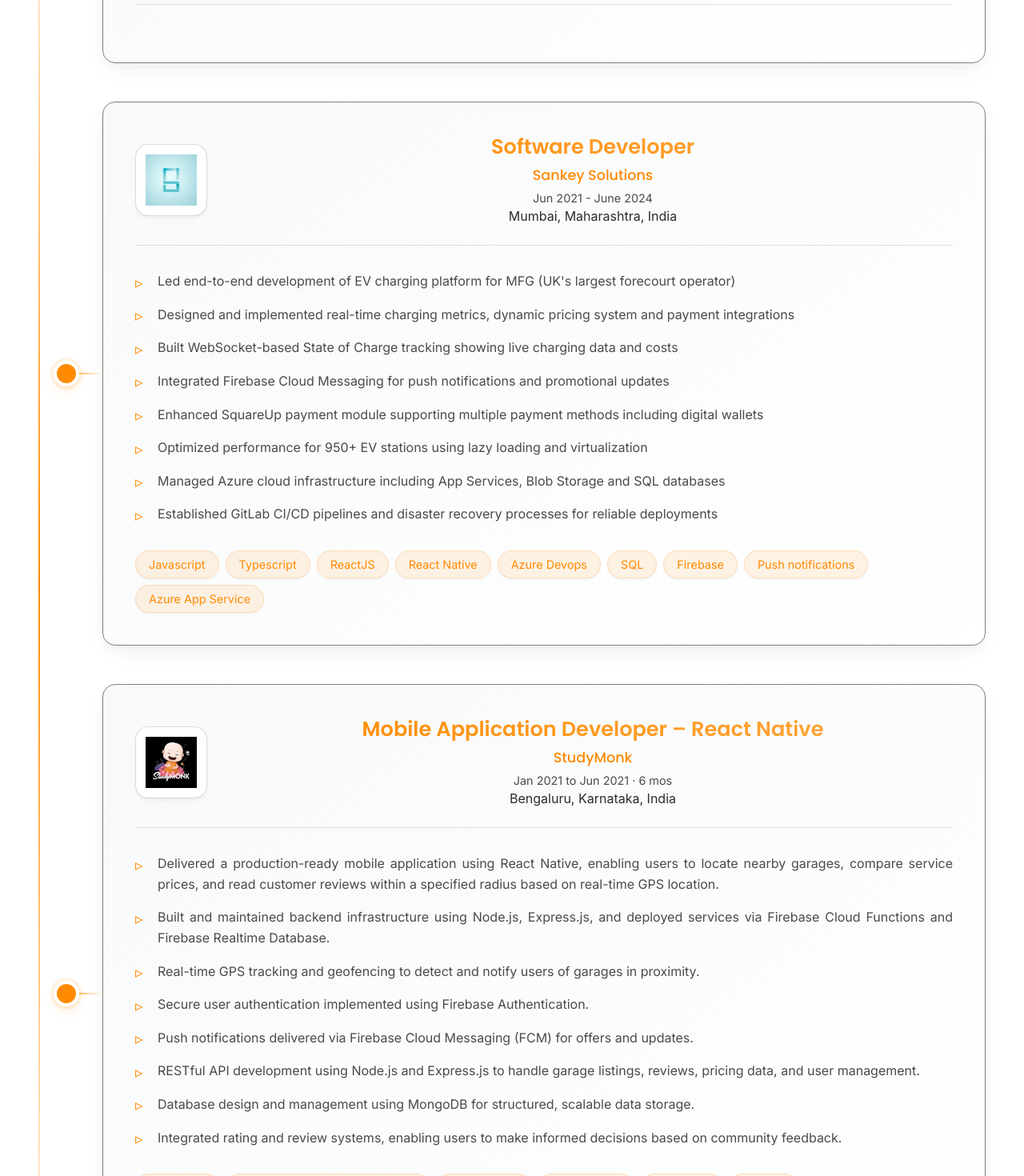
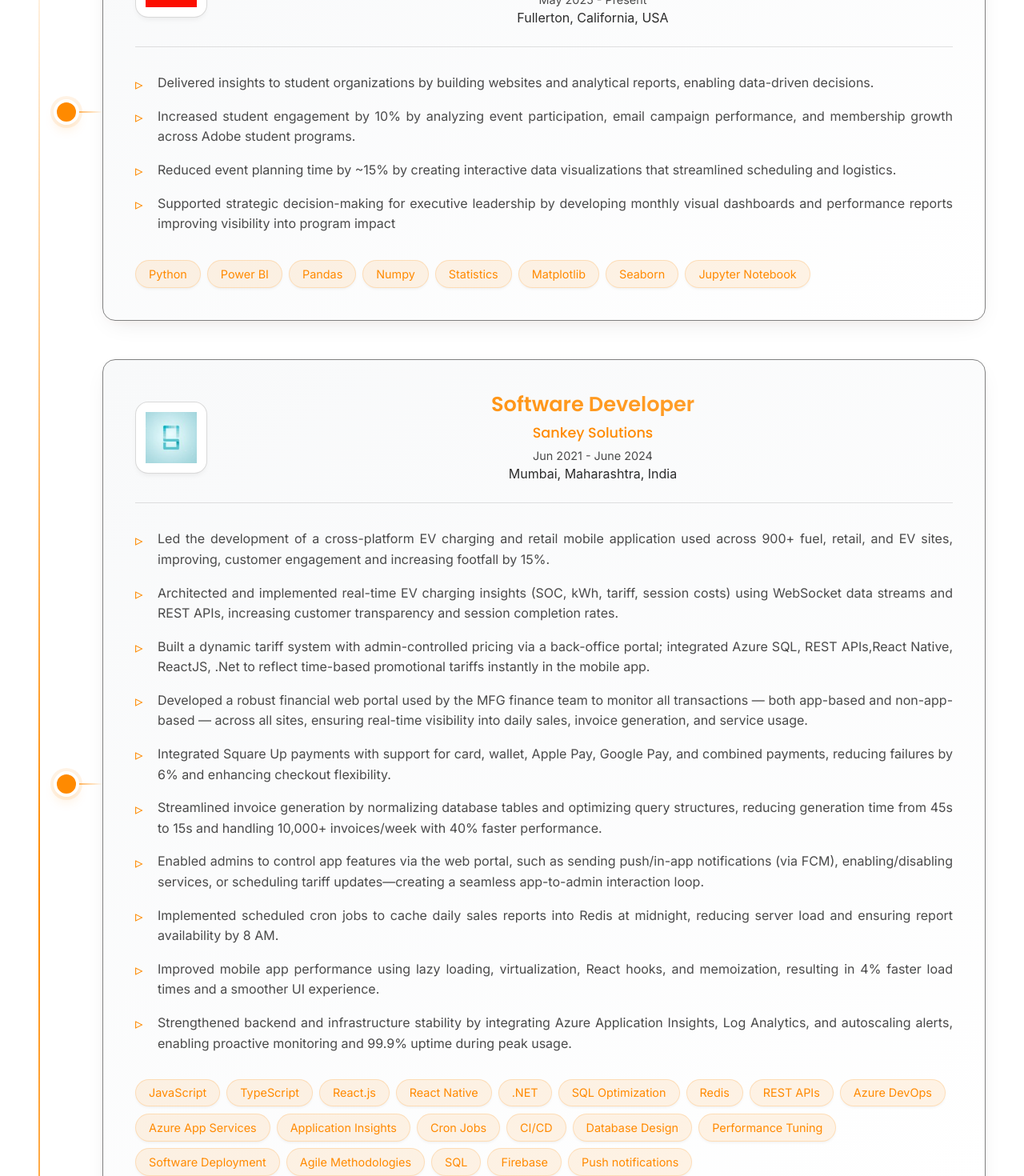
Before and after one commit to OfficialAnujMore/Portfolio, a React (Create React App) app: page / in a window 1280 px wide. Shown: the part 2100-3570 px from the top of the page at 80% size. Built offline with nearby package versions, Linux system fonts and the light colour scheme; no server answers.

Commit message:
Update: Skills and experience updated

```diff
--- a/src/Screens/ExperienceScreen.tsx
+++ b/src/Screens/ExperienceScreen.tsx
@@ -16,8 +16,22 @@
         role: 'Data Analyst @CSU Fullerton',
         period: 'May 2025 - Present',
         location: 'Fullerton, California, USA',
-        description: [],
-        technologies: [],
+        description: [
+            'Delivered insights to student organizations by building websites and analytical reports, enabling data-driven decisions.',
+            'Increased student engagement by 10% by analyzing event participation, email campaign performance, and membership growth across Adobe student programs.',
+            'Reduced event planning time by ~15% by creating interactive data visualizations that streamlined scheduling and logistics.',
+            'Supported strategic decision-making for executive leadership by developing monthly visual dashboards and performance reports improving visibility into program impact',
+        ],
+        technologies: [
+            'Python',
+            'Power BI',
+            'Pandas',
+            'Numpy',
+            'Statistics',
+            'Matplotlib',
+            'Seaborn',
+            'Jupyter Notebook',
+        ],
     },
     {
         company: 'Sankey Solutions',
@@ -26,25 +40,38 @@
         period: 'Jun 2021 - June 2024',
         location: 'Mumbai, Maharashtra, India',
         description: [
-            "Led end-to-end development of EV charging platform for MFG (UK's largest forecourt operator)",
-            'Designed and implemented real-time charging metrics, dynamic pricing system and payment integrations',
-            'Built WebSocket-based State of Charge tracking showing live charging data and costs',
-            'Integrated Firebase Cloud Messaging for push notifications and promotional updates',
-            'Enhanced SquareUp payment module supporting multiple payment methods including digital wallets',
-            'Optimized performance for 950+ EV stations using lazy loading and virtualization',
-            'Managed Azure cloud infrastructure including App Services, Blob Storage and SQL databases',
-            'Established GitLab CI/CD pipelines and disaster recovery processes for reliable deployments',
+            'Led the development of a cross-platform EV charging and retail mobile application used across 900+ fuel, retail, and EV sites, improving, customer engagement and increasing footfall by 15%.',
+            'Architected and implemented real-time EV charging insights (SOC, kWh, tariff, session costs) using WebSocket data streams and REST APIs, increasing customer transparency and session completion rates.',
+            'Built a dynamic tariff system with admin-controlled pricing via a back-office portal; integrated Azure SQL, REST APIs,React Native, ReactJS, .Net to reflect time-based promotional tariffs instantly in the mobile app.',
+            'Developed a robust financial web portal used by the MFG finance team to monitor all transactions — both app-based and non-app- based — across all sites, ensuring real-time visibility into daily sales, invoice generation, and service usage.',
+            'Integrated Square Up payments with support for card, wallet, Apple Pay, Google Pay, and combined payments, reducing failures by 6% and enhancing checkout flexibility.',
+            'Streamlined invoice generation by normalizing database tables and optimizing query structures, reducing generation time from 45s to 15s and handling 10,000+ invoices/week with 40% faster performance.',
+            'Enabled admins to control app features via the web portal, such as sending push/in-app notifications (via FCM), enabling/disabling services, or scheduling tariff updates—creating a seamless app-to-admin interaction loop.',
+            'Implemented scheduled cron jobs to cache daily sales reports into Redis at midnight, reducing server load and ensuring report availability by 8 AM.',
+            'Improved mobile app performance using lazy loading, virtualization, React hooks, and memoization, resulting in 4% faster load times and a smoother UI experience.',
+            'Strengthened backend and infrastructure stability by integrating Azure Application Insights, Log Analytics, and autoscaling alerts, enabling proactive monitoring and 99.9% uptime during peak usage.',
         ],
         technologies: [
-            'Javascript',
-            'Typescript',
-            'ReactJS',
+            'JavaScript',
+            'TypeScript',
+            'React.js',
             'React Native',
-            'Azure Devops',
+            '.NET',
+            'SQL Optimization',
+            'Redis',
+            'REST APIs',
+            'Azure DevOps',
+            'Azure App Services',
+            'Application Insights',
+            'Cron Jobs',
+            'CI/CD',
+            'Database Design',
+            'Performance Tuning',
+            'Software Deployment',
+            'Agile Methodologies',
             'SQL',
             'Firebase',
             'Push notifications',
-            'Azure App Service',
         ],
     },
     {
--- a/src/Screens/SkillsScreen.tsx
+++ b/src/Screens/SkillsScreen.tsx
@@ -37,6 +37,15 @@
     'Firebase Auth',
     'Firebase Cloud Messaging',
     'Docker',
+  ],
+    [content.skills.categories.analytics]: [
+      'Pandas',
+      'Numpy',
+      'Matplotlib',
+      'Seaborn',
+      'Power BI',
+      'Jupyter Notebook',
+      'Statistics'
   ],
   [content.skills.categories.tools]: [
     'Git',
--- a/src/constants/en.ts
+++ b/src/constants/en.ts
@@ -49,7 +49,7 @@
             frontend: 'Frontend Development',
             backend: 'Backend Development',
             database: 'Database & Cloud',
-            ml: 'Machine Learning',
+            analytics: 'Data Analytics',
             tools: 'Tools & Others',
         },
     },
```
